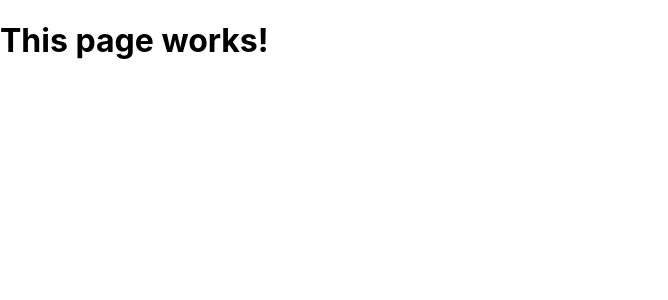
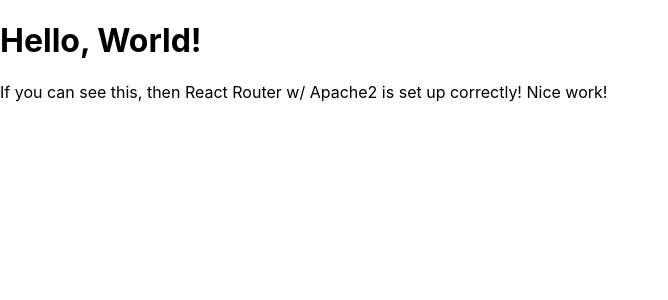
Before and after one commit to angelajfisher/diy-static-deployment, a React (Vite) app in the folder frontend/: page /test/test in a window 1280 px wide. Shown: the top 300 px of the page, without its empty margins (0-668 px from the left). Built offline with nearby package versions, Linux system fonts and the light colour scheme.

Commit message:
General fixes and generalization to tutorial-ify code

```diff
--- a/frontend/src/Home.tsx
+++ b/frontend/src/Home.tsx
@@ -11,7 +11,7 @@
     <div className="App">
       <header className="App-header">
         <img src={logo} className="App-logo" alt="logo" />
-        <p>Hello, CommuniTEA!</p>
+        <p>Hello World!</p>
         <p>
           <button type="button" onClick={() => setCount((count) => count + 1)}>
             count is: {count}
--- a/frontend/src/Test.tsx
+++ b/frontend/src/Test.tsx
@@ -1,7 +1,8 @@
 function Test() {
     return (
         <div>
-            <h1>This page works!</h1>
+            <h1>Hello, World!</h1>
+            <p>If you can see this, then React Router w/ Apache2 is set up correctly! Nice work!</p>
         </div>
     )
 }
```
Also changed, not shown: 2 other files (tests, documents, lock files or other folders).
